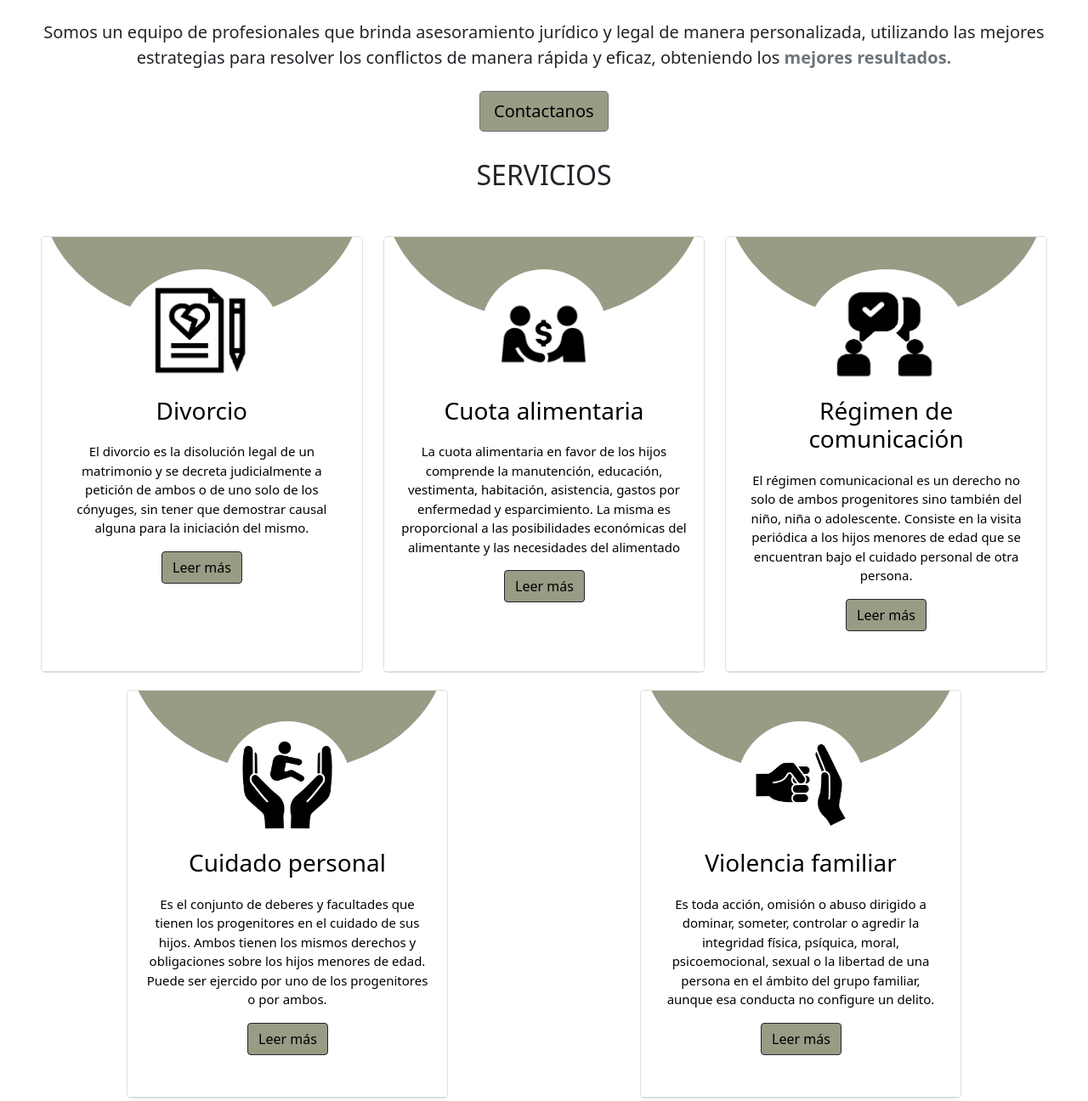
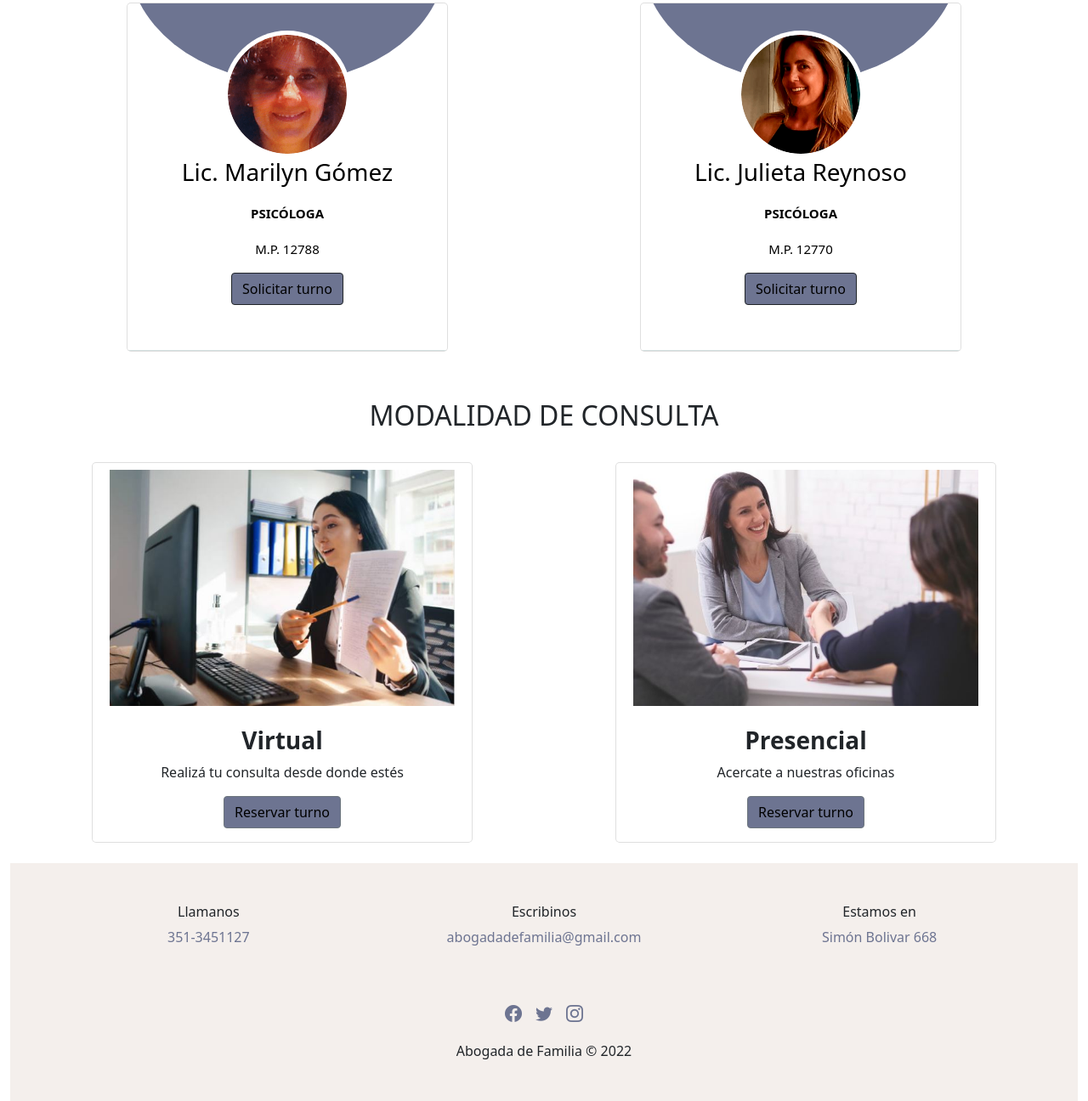
Before and after one commit to sabricanale/Nueva-carpeta, a website: page index.html in a window 1280 px wide. Shown: the part 555-1851 px from the top of the page at 85% size. Drawn offline with nearby package versions, Linux system fonts and the light colour scheme; a web font is replaced by a local one.

Commit message:
NvosCambios

```diff
--- a/assets/scss/_variables.scss
+++ b/assets/scss/_variables.scss
@@ -1,5 +1,5 @@
 $colorPrimario: #ddb7ac;
-$colorSecundario:  #999b85;
+$colorSecundario:  #6d7491;
 $colorAlternativo: #f0d9d1;
 $colorAlternativoTransparente: #f0d9d16e;
 $colorAlt2:#f4efec;
--- a/index.html
+++ b/index.html
@@ -74,16 +74,15 @@
     </div>
 </nav>
 
-
 <main>
-<!--Presentación-->
+<!--Imagen principal-->
   <div class="imagenFondo">
     <div>
       <h1 class="tituloBanner">PSICO TE AYUDO</h1>
       <p class="textoBanner pb-2 animate__animated animate__backInDown">"El amor y el trabajo son los pilares de nuestra humanidad” <span class="text-center text-dark fw-bold">Sigmund Freud</span></p>
-
     </div>
   </div>
+  <!--
   <section class="w-100 mx-auto text-center" id="intro">
     <h2 class="animate__animated animate__swing fs-2 m-5">¿QUIÉNES SOMOS?</h2>
     <p class="p-2 fs-5">Somos un equipo de profesionales que brinda asesoramiento jurídico y legal de manera personalizada, utilizando las mejores estrategias para resolver los conflictos de manera rápida y eficaz, obteniendo los
@@ -92,92 +91,52 @@
       <a href="./pages/nosotros.html" class="animate__animated animate__swing btn btn-secondary btn-lg"> Contactanos</a>
     </div>
   </section>
-<!--Servicios-->
+-->
+
+
+<!--Quiénes somos-->
 <div class="w-100 mx-auto text-center pt-3" id="intro">
-  <h3 class="animate__animated animate__swing w-20 fs-2 mt-3">SERVICIOS</h3>
+  <h3 class="animate__animated animate__swing w-20 fs-2 mt-3">¿Quiénes somos?</h3>
 </div>
 <div class="row justify-content-around p-4 mx-auto">
-  <div class="col-sm-4" id="tarjeta" >
+  <div class="col-xl-4 col-lg-5 col-md-5 col-sm-6" id="tarjeta">
     <div class="card">
         <div class="head">
           <div class="circle">
             <div class="img">
-              <img class="img-fluid" src="./assets/img/Servicios/Divorcio.jpg" alt="Divorcio">
+              <img class="img-fluid" src="./assets/img/Somos/Marilyn.png" alt="Lic. Marilyn Gómez">
             </div>
           </div>
         </div>
       <div class="description">
-        <h3>Divorcio</h3>
-        <p>El divorcio es la disolución legal de un matrimonio y se decreta judicialmente a petición de ambos o de uno solo de los cónyuges, sin tener que demostrar causal alguna para la iniciación del mismo.</p>
-        <a href="./pages/servicios.html#divorcio" class="animate__animated animate__swing btn btn-dark ">Leer más</a>
+        <h3>Lic. Marilyn Gómez</h3>
+        <p class="fw-bold">PSICÓLOGA</p>
+        <p>M.P. 12788</p>
+        <a href="https://walink.co/e03682" class="animate__animated animate__swing btn btn-dark ">Solicitar turno</a>
       </div>
     </div>
   </div>
-  <div class="col-sm-4" id="tarjeta" >
+  <div class="col-xl-4 col-lg-5 col-md-5 col-sm-6" id="tarjeta" >
     <div class="card">
         <div class="head">
           <div class="circle">
             <div class="img">
-              <img class="img-fluid" src="./assets/img/Servicios/Cuota alimentaria.jpg" alt="Cuota alimentaria">
+              <img class="img-fluid" src="./assets/img/Somos/Julieta.png" alt="Lic. Julieta Reynoso">
             </div>
           </div>
         </div>
       <div class="description">
-        <h3>Cuota alimentaria</h3>
-        <p>La cuota alimentaria en favor de los hijos comprende la manutención, educación, vestimenta, habitación, asistencia, gastos por enfermedad y esparcimiento. La misma es proporcional a las posibilidades económicas del alimentante y las necesidades del alimentado</p>
-        <a href="./pages/servicios.html#cuota" class="animate__animated animate__swing btn btn-dark ">Leer más</a>
-      </div>
-    </div>
-  </div>
-  <div class="col-sm-4" id="tarjeta">
-    <div class="card">
-        <div class="head">
-          <div class="circle">
-            <div class="img">
-              <img class="img-fluid" src="./assets/img/Servicios/Regimen de comunicacion.png" alt="Regimen de comunicación">
-            </div>
-          </div>
-        </div>
-      <div class="description">
-        <h3>Régimen de comunicación</h3>
-        <p>El régimen comunicacional es un derecho no solo de ambos progenitores sino también del niño, niña o adolescente. Consiste en la visita periódica a los hijos menores de edad que se encuentran bajo el cuidado personal de otra persona.</p>
-        <a href="./pages/servicios.html#regimen" class="animate__animated animate__swing btn btn-dark ">Leer más</a>
-      </div>
-    </div>
-  </div>
-  <div class="col-sm-4" id="tarjeta">
-    <div class="card">
-        <div class="head">
-          <div class="circle">
-            <div class="img">
-              <img class="img-fluid" src="./assets/img/Servicios/Cuidado personal.jpg" alt="Cuidado personal">
-            </div>
-          </div>
-        </div>
-      <div class="description">
-        <h3>Cuidado personal</h3>
-        <p>Es el conjunto de deberes y facultades que tienen los progenitores en el cuidado de sus hijos. Ambos tienen los mismos derechos y obligaciones sobre los hijos menores de edad. Puede ser ejercido por uno de los progenitores o por ambos.</p>
-        <a href="./pages/servicios.html#cuidado" class="animate__animated animate__swing btn btn-dark ">Leer más</a>
-      </div>
-    </div>
-  </div>
-  <div class="col-sm-4" id="tarjeta">
-    <div class="card">
-        <div class="head">
-          <div class="circle">
-            <div class="img">
-              <img class="img-fluid" src="./assets/img/Servicios/Violencia familiar.jpg" alt="Violencia familiar">
-            </div>
-          </div>
-        </div>
-      <div class="description">
-        <h3>Violencia familiar</h3>
-        <p>Es toda acción, omisión o abuso dirigido a dominar, someter, controlar o agredir la integridad física, psíquica, moral, psicoemocional, sexual o la libertad de una persona en el ámbito del grupo familiar, aunque esa conducta no configure un delito.</p>
-        <a href="./pages/servicios.html#violencia" class="animate__animated animate__swing btn btn-dark ">Leer más</a>
+        <h3>Lic. Julieta Reynoso</h3>
+        <p class="fw-bold">PSICÓLOGA</p>
+        <p>M.P. 12770</p>
+        <a href="https://walink.co/8d48d7" class="animate__animated animate__swing btn btn-dark ">Solicitar turno</a>
       </div>
     </div>
   </div>
 </div>
+
+
+
 <!--Modalidad-->
         <section class="h-100 m-4">
             <h3 class="animate__animated animate__swing text-center fs-2 p-2" id="titulo">MODALIDAD DE CONSULTA</h3>
@@ -202,6 +161,7 @@
                 </div>
             </div>
         </section>
+
 </main>
 <!--Info previa a pie de página-->
 <section class="infoContacto h-100 p-5 mt-2">
```
Also changed, not shown: assets/css/style.css, assets/img/Somos/Julieta.png (added), assets/img/Somos/Marilyn.png (added).
